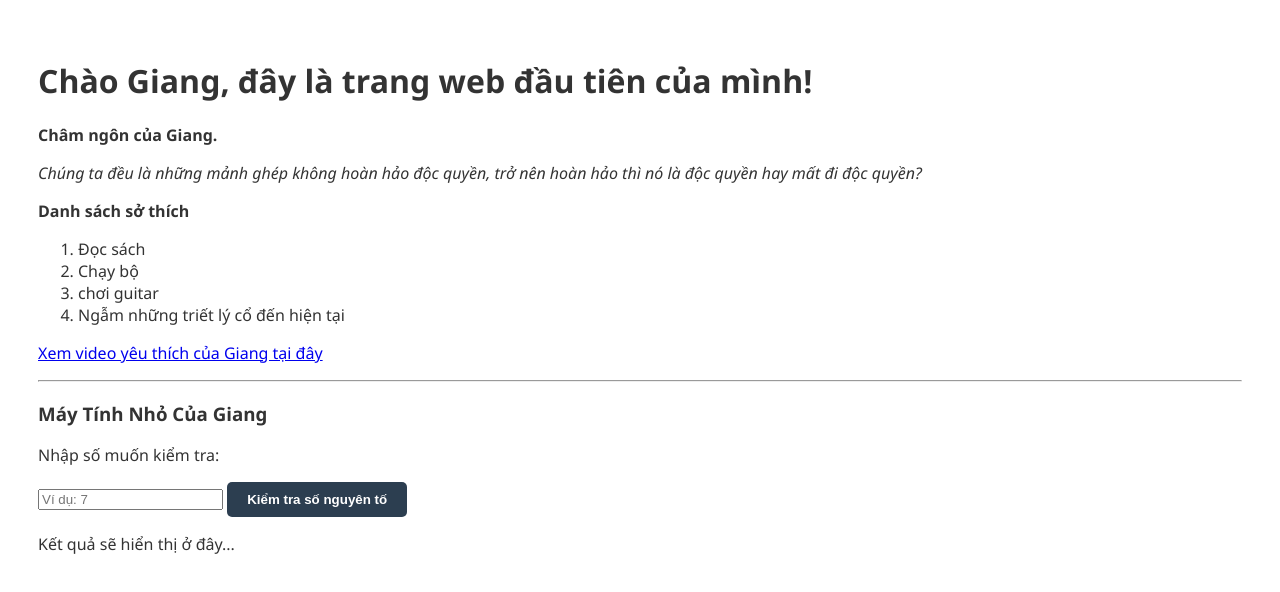
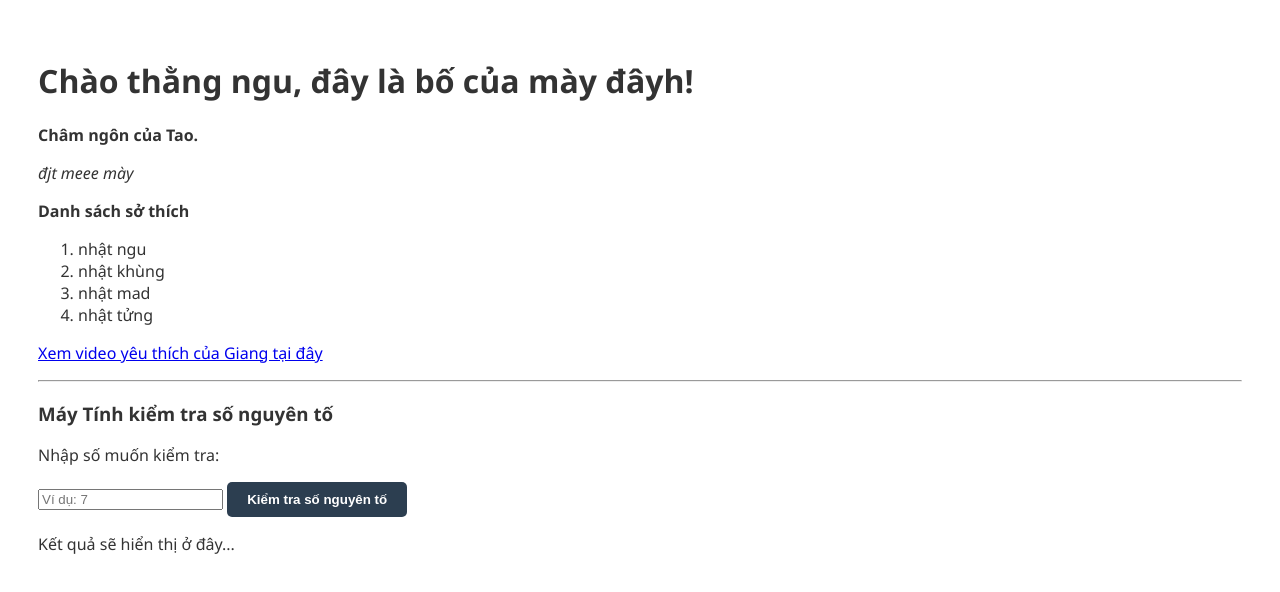
Before and after one commit to laserbouldergiangnguyen-boop/Webne21.com, a plain HTML site: page index.html in a window 1280 px wide. Drawn offline with Linux system fonts and the light colour scheme.

Commit message:
Add files via upload

```diff
--- a/index.html
+++ b/index.html
@@ -7,25 +7,25 @@
 </head>
 <body>
 
-    <h1>Chào Giang, đây là trang web đầu tiên của mình!</h1>
-    <b>Châm ngôn của Giang.</b>
+    <h1>Chào thằng ngu, đây là bố của mày đâyh!</h1>
+    <b>Châm ngôn của Tao.</b>
 
-    <p><i>Chúng ta đều là những mảnh ghép không hoàn hảo độc quyền, trở nên hoàn hảo thì nó là độc quyền hay mất đi độc quyền? </i></p>
+    <p><i>đjt meee mày </i></p>
 
     <p><b>Danh sách sở thích</b></p>
     <p>
         <ol>
-            <li>Đọc sách</li>
-            <li>Chạy bộ</li>
-            <li>chơi guitar</li>
-            <li>Ngẫm những triết lý cổ đến hiện tại</li>
+            <li>nhật ngu</li>
+            <li>nhật khùng</li>
+            <li>nhật mad</li>
+            <li>nhật tửng</li>
         </ol>
     </p>
 
-    <p><a href="https://www.youtube.com/watch?v=OOWdpkqm1G4">Xem video yêu thích của Giang tại đây</a></p>
+    <p><a href="https://www.facebook.com/hoangnhat0609">Xem video yêu thích của Giang tại đây</a></p>
 
     <hr>
-    <h3>Máy Tính Nhỏ Của Giang</h3>
+    <h3>Máy Tính kiểm tra số nguyên tố</h3>
     <p>Nhập số muốn kiểm tra:</p>
 
     <input type="number" id="oNhapSo" placeholder="Ví dụ: 7">
```
